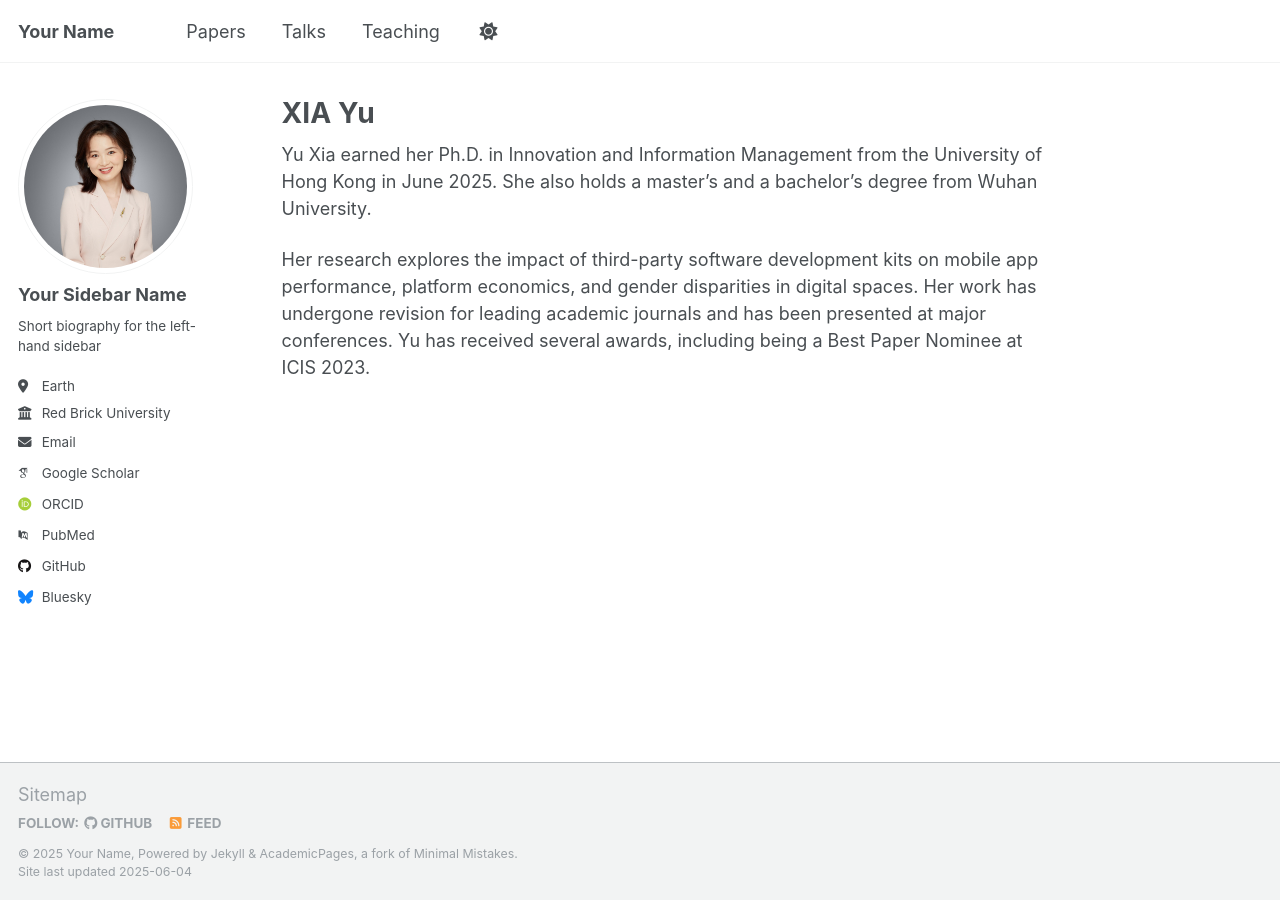
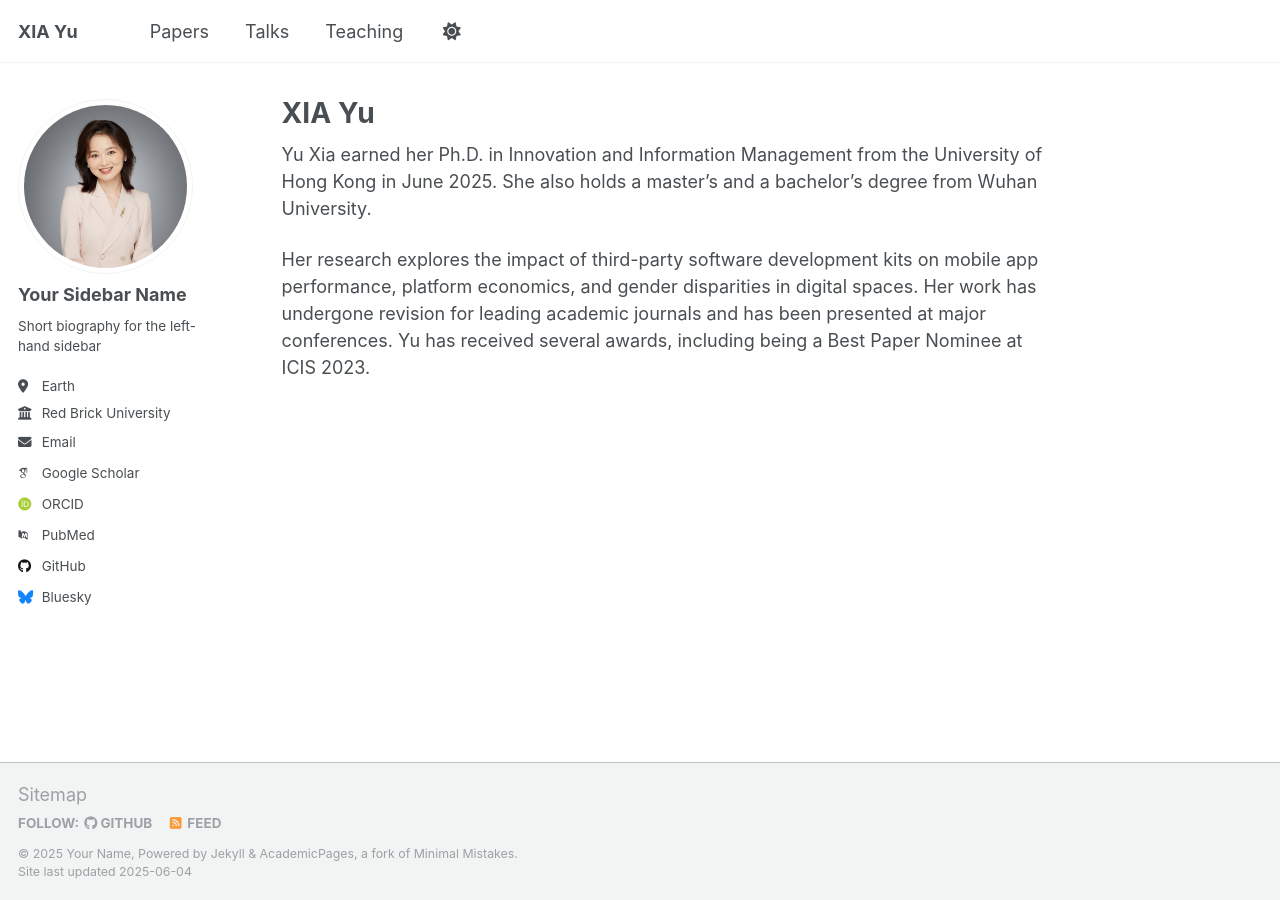
Before and after one commit to yuxia2025/yuxia2025.github.io, a Jekyll site: the page built from _pages/about.md, in a window 1280 px wide. Built offline with Jekyll 4.4.1, drawn with Linux system fonts in a browser that asks for light colours; some web fonts are replaced.

Commit message:
Update _config.yml

```diff
--- a/_config.yml
+++ b/_config.yml
@@ -9,7 +9,7 @@
 # Basic Site Settings
 locale                   : "en-US"
 site_theme               : "default"
-title                    : "Your Name"
+title                    : "XIA Yu"
 title_separator          : "-"
 name                     : &name "Your Name"
 description              : &description "personal description"
```
